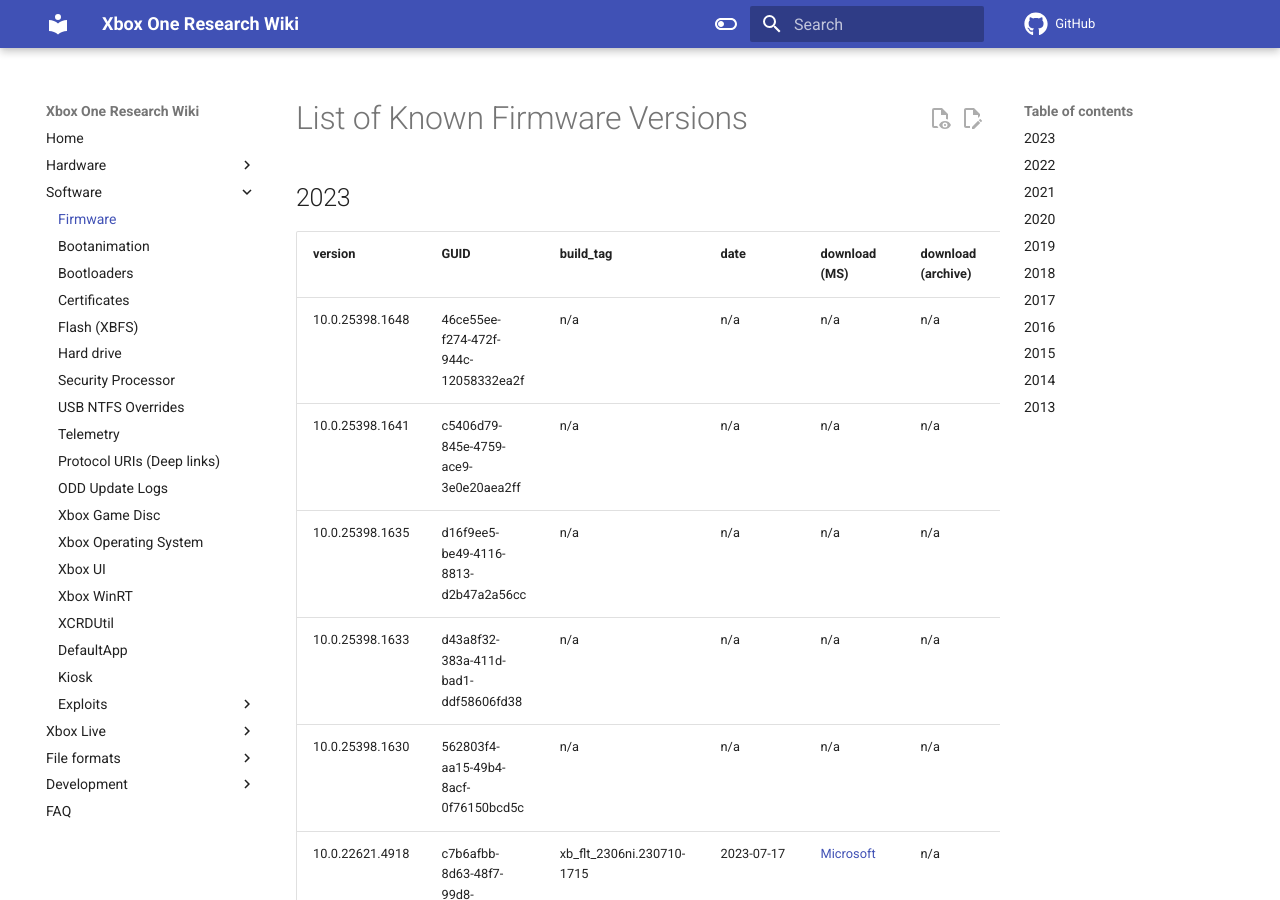
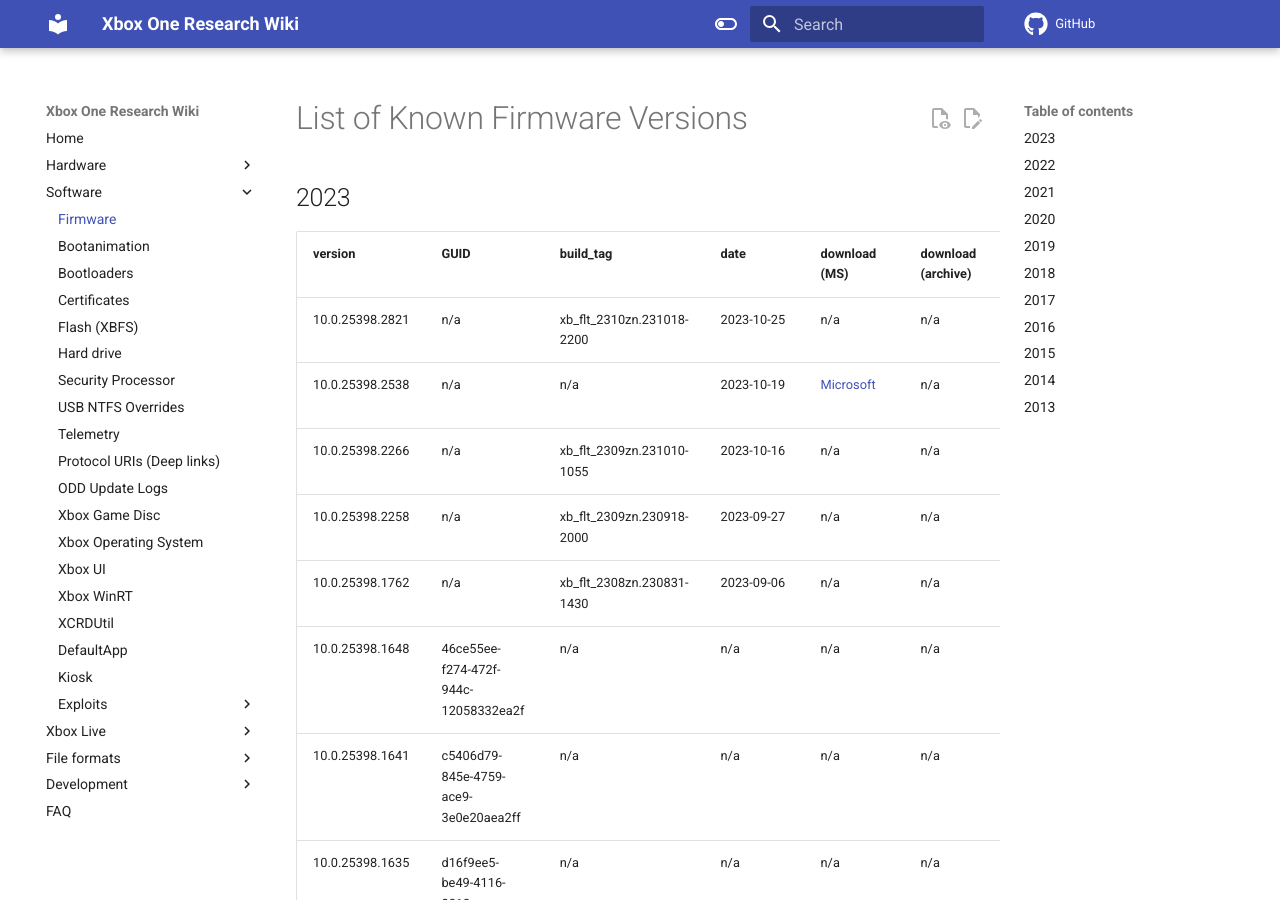
Before and after one commit to xboxoneresearch/wiki, an MkDocs documentation site: the page built from docs/firmware.md, in a window 1280 px wide and 900 px high. Built offline with MkDocs 1.6.1 and Material for MkDocs 9.7.7, drawn with Linux system fonts in a browser that asks for light colours; comment, search, counter and statistics services are not loaded.

Commit message:
Update firmware.md
Reference: https://support.xbox.com/en-US/help/hardware-network/settings-updates/whats-new-xbox-one-system-updates

```diff
--- a/docs/firmware.md
+++ b/docs/firmware.md
@@ -4,6 +4,11 @@
 
 | version | GUID | build_tag | date | download (MS) | download (archive) | notes |
 |---------|------|-----------|------|---------------|--------------------|-------|
+| 10\.0.25398.2821 | n/a | xb_flt_2310zn.231018-2200 | 2023-10-25 | n/a | n/a | October 2023 OS |
+| 10\.0.25398.2538 | n/a  | n/a | 2023-10-19 | [Microsoft](https://download.microsoft.com/download/1/d/d/1dd3f392-84d8-48ed-915e-388b47fa565e/OSU1.zi) | n/a | October 2023 OS |
+| 10\.0.25398.2266 | n/a | xb_flt_2309zn.231010-1055 | 2023-10-16 | n/a | n/a | October 2023 OS |
+| 10\.0.25398.2258 | n/a | xb_flt_2309zn.230918-2000 | 2023-09-27 | n/a | n/a | September 2023 OS |
+| 10\.0.25398.1762 | n/a | xb_flt_2308zn.230831-1430 | 2023-09-06 | n/a | n/a | September 2023 OS |
 | 10\.0.25398.1648 | 46ce55ee-f274-472f-944c-12058332ea2f | n/a | n/a | n/a | n/a | n/a |
 | 10\.0.25398.1641 | c5406d79-845e-4759-ace9-3e0e20aea2ff | n/a | n/a | n/a | n/a | n/a |
 | 10\.0.25398.1635 | d16f9ee5-be49-4116-8813-d2b47a2a56cc | n/a | n/a | n/a | n/a | n/a |
```
